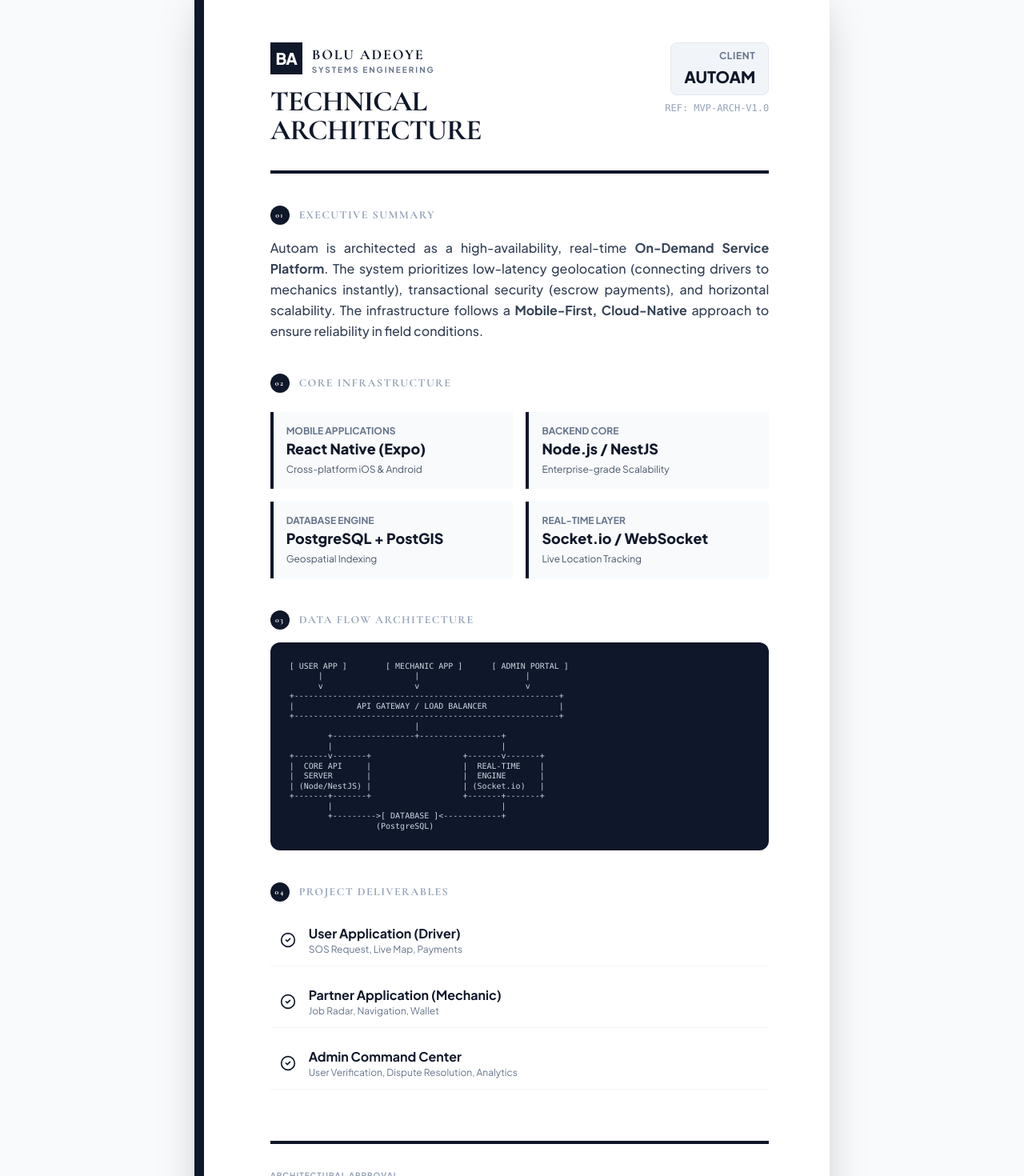
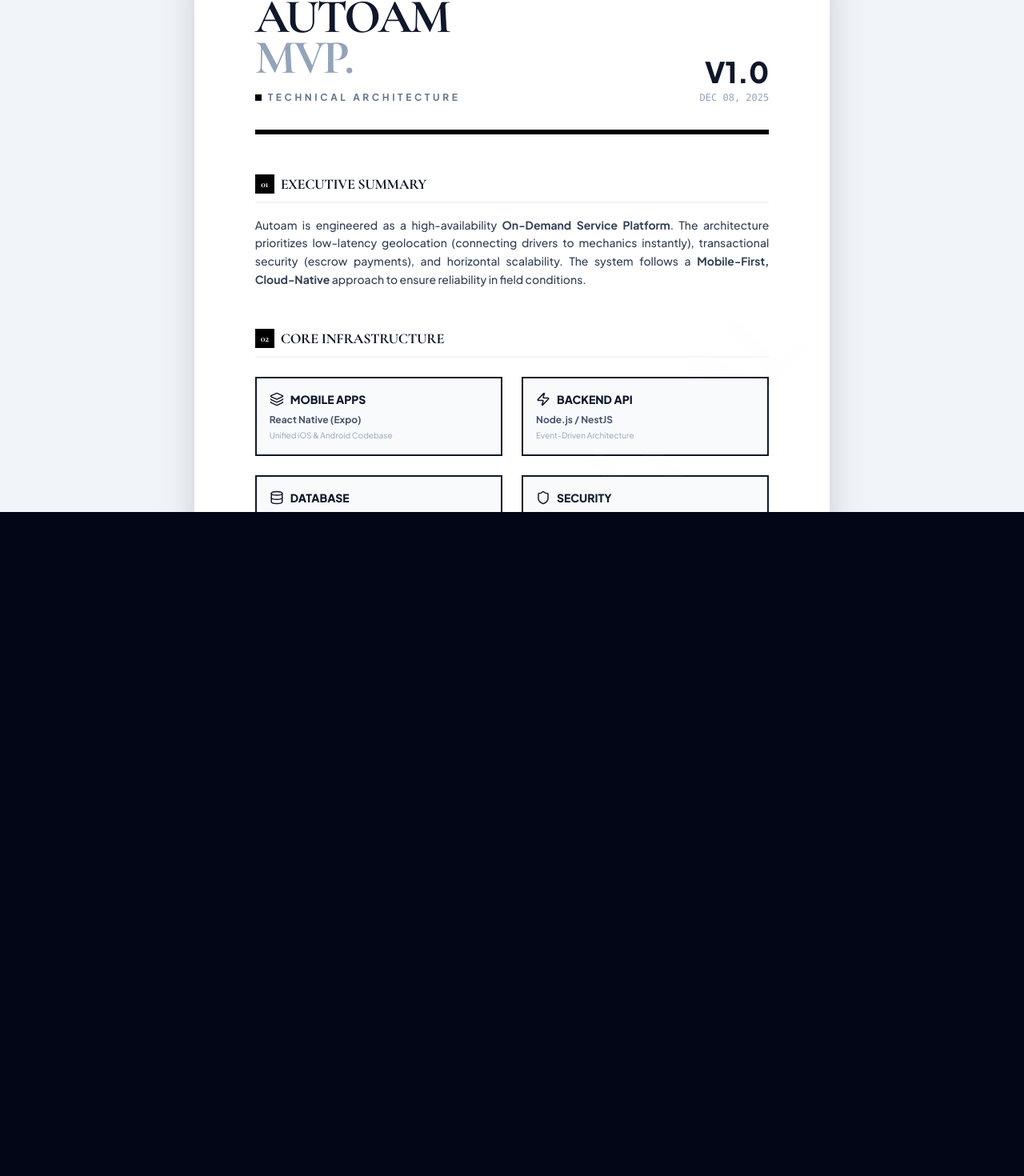
Before and after one commit to boluadeoye/world-class-blog-frontend, a Next.js app: page /proposal/autoam in a window 1280 px wide. Shown: the part 160-1630 px from the top of the page at 80% size. After the commit the page ends 800 px from the top, so only its background shows below. Built offline with nearby package versions, Linux system fonts and the light colour scheme.

Commit message:
Feat: Agency-grade proposal with Z-Index overlay to hide header

```diff
--- a/src/app/proposal/autoam/page.js
+++ b/src/app/proposal/autoam/page.js
@@ -1,127 +1,142 @@
 "use client";
-import { Download, ArrowLeft, CheckCircle2 } from "lucide-react";
+import { Download, ArrowLeft, CheckSquare, Layers, Shield, Zap, Database } from "lucide-react";
 import Link from "next/link";
+import { useEffect } from "react";
 
 export default function AutoamProposal() {
+
+  // === NUCLEAR OPTION: REMOVE GLOBAL HEADER ===
+  useEffect(() => {
+    // 1. Hide scrollbar on body to prevent double scrolling
+    document.body.style.overflow = "hidden";
+
+    // 2. Find and hide global headers/navs
+    const headers = document.querySelectorAll('header, nav, .sticky, .fixed');
+    headers.forEach(el => {
+      // Don't hide OUR toolbar (check if it's inside the proposal-root)
+      if (!el.closest('#proposal-root')) {
+        el.style.display = 'none';
+      }
+    });
+
+    return () => {
+      // Cleanup when leaving page
+      document.body.style.overflow = "";
+      headers.forEach(el => el.style.display = '');
+    };
+  }, []);
 
   const handlePrint = () => {
     window.print();
   };
 
   return (
-    <div className="min-h-screen bg-slate-50 text-slate-900 font-sans">
+    // ID used to protect our toolbar from the cleanup script
+    <div id="proposal-root" className="fixed inset-0 z-[9999] bg-slate-100 overflow-y-auto font-sans text-slate-900">
 
-      {/* === AGGRESSIVE CSS RESET === */}
-      <style jsx global>{`
-        /* Hide Global Header & Footer */
-        body > header, body > footer, nav { display: none !important; }
-        /* Reset Page Background */
-        body { background: #f8fafc !important; }
-        @media print {
-          body { background: white !important; }
-          .no-print { display: none !important; }
-          .page-break { page-break-before: always; }
-        }
-      `}</style>
-
-      {/* === TOOLBAR (Hidden on Print) === */}
-      <div className="no-print fixed top-0 left-0 right-0 bg-slate-900 text-white p-4 flex justify-between items-center shadow-xl z-50">
-        <Link href="/" className="flex items-center gap-2 text-sm font-bold text-slate-300 hover:text-white">
-          <ArrowLeft size={16} /> Exit
+      {/* === TOOLBAR (No Print) === */}
+      <div className="fixed top-0 left-0 right-0 bg-slate-900 text-white p-4 flex justify-between items-center shadow-2xl z-50 print:hidden">
+        <Link href="/" className="flex items-center gap-2 text-sm font-bold text-slate-400 hover:text-white uppercase tracking-widest">
+          <ArrowLeft size={16} /> Exit Viewer
         </Link>
+        <div className="flex items-center gap-4">
+          <span className="text-xs font-mono text-emerald-400 animate-pulse">● SYSTEM READY</span>
           <button
             onClick={handlePrint}
-          className="flex items-center gap-2 bg-white text-slate-900 hover:bg-slate-200 px-6 py-2 rounded-full font-bold text-sm transition-colors shadow-lg"
+            className="flex items-center gap-2 bg-white text-black hover:bg-slate-200 px-6 py-2 rounded-sm font-black text-xs uppercase tracking-widest transition-colors"
           >
-          <Download size={16} /> Export PDF
+            <Download size={16} /> Download PDF
           </button>
         </div>
+      </div>
 
-      {/* === A4 DOCUMENT === */}
-      <div className="max-w-[210mm] mx-auto bg-white shadow-2xl print:shadow-none min-h-[297mm] mt-20 print:mt-0 mb-20 print:mb-0 relative overflow-hidden">
+      {/* === A4 DOCUMENT CANVAS === */}
+      <div className="min-h-screen flex justify-center py-20 print:py-0 print:block">
+        <div className="w-[210mm] min-h-[297mm] bg-white shadow-2xl print:shadow-none print:w-full p-[20mm] relative">
 
-        {/* DECORATIVE SIDE BAR */}
-        <div className="absolute top-0 bottom-0 left-0 w-3 bg-slate-900 print:w-3"></div>
-
-        <div className="p-[20mm] pl-[25mm]">
+          {/* WATERMARK */}
+          <div className="absolute top-1/2 left-1/2 -translate-x-1/2 -translate-y-1/2 -rotate-45 text-9xl font-black text-slate-50 opacity-[0.03] pointer-events-none whitespace-nowrap">
+            CONFIDENTIAL
+          </div>
 
           {/* === HEADER === */}
-          <header className="flex justify-between items-start border-b-4 border-slate-900 pb-8 mb-10">
+          <header className="border-b-[6px] border-black pb-8 mb-12 flex justify-between items-end">
             <div>
-              {/* AGENCY LOGO */}
-              <div className="flex items-center gap-3 mb-4">
-                <div className="w-10 h-10 bg-slate-900 text-white flex items-center justify-center font-black text-xl tracking-tighter">
-                  BA
-                </div>
-                <div className="leading-none">
-                  <h1 className="text-lg font-black uppercase tracking-widest text-slate-900">Bolu Adeoye</h1>
-                  <p className="text-[10px] font-bold text-slate-500 uppercase tracking-[0.2em]">Systems Engineering</p>
+              <h1 className="text-6xl font-black tracking-tighter leading-[0.85] mb-4">
+                AUTOAM<br/>
+                <span className="text-slate-400">MVP.</span>
+              </h1>
+              <div className="flex items-center gap-2 text-xs font-bold uppercase tracking-[0.3em] text-slate-500">
+                <span className="w-2 h-2 bg-black"></span>
+                Technical Architecture
               </div>
             </div>
-              <h2 className="text-4xl font-black text-slate-900 uppercase tracking-tight leading-none">
-                Technical<br/>Architecture
-              </h2>
-            </div>
             <div className="text-right">
-              <div className="inline-block bg-slate-100 px-4 py-2 rounded-lg border border-slate-200">
-                <p className="text-xs font-bold text-slate-500 uppercase tracking-wider mb-1">Client</p>
-                <p className="text-xl font-black text-slate-900">AUTOAM</p>
-              </div>
-              <p className="text-xs font-mono text-slate-400 mt-2">REF: MVP-ARCH-V1.0</p>
+              <div className="text-4xl font-black mb-1">V1.0</div>
+              <p className="text-xs font-mono text-slate-400">DEC 08, 2025</p>
             </div>
           </header>
 
-          {/* === CONTENT === */}
-          <div className="space-y-10">
-
-            {/* 1. EXECUTIVE SUMMARY */}
-            <section>
-              <h3 className="flex items-center gap-3 text-sm font-black uppercase tracking-widest text-slate-400 mb-4">
-                <span className="w-6 h-6 rounded-full bg-slate-900 text-white flex items-center justify-center text-[10px]">01</span>
+          {/* === 01. EXECUTIVE SUMMARY === */}
+          <section className="mb-12">
+            <h3 className="text-lg font-black uppercase border-b-2 border-slate-100 pb-2 mb-4 flex items-center gap-2">
+              <span className="bg-black text-white w-6 h-6 flex items-center justify-center text-xs">01</span>
               Executive Summary
             </h3>
-              <p className="text-base leading-relaxed font-medium text-slate-700 text-justify">
-                Autoam is architected as a high-availability, real-time <strong>On-Demand Service Platform</strong>. The system prioritizes low-latency geolocation (connecting drivers to mechanics instantly), transactional security (escrow payments), and horizontal scalability. The infrastructure follows a <strong>Mobile-First, Cloud-Native</strong> approach to ensure reliability in field conditions.
+            <p className="text-sm leading-relaxed text-justify font-medium text-slate-700">
+              Autoam is engineered as a high-availability <strong>On-Demand Service Platform</strong>. The architecture prioritizes low-latency geolocation (connecting drivers to mechanics instantly), transactional security (escrow payments), and horizontal scalability. The system follows a <strong>Mobile-First, Cloud-Native</strong> approach to ensure reliability in field conditions.
             </p>
           </section>
 
-            {/* 2. THE STACK */}
-            <section>
-              <h3 className="flex items-center gap-3 text-sm font-black uppercase tracking-widest text-slate-400 mb-6">
-                <span className="w-6 h-6 rounded-full bg-slate-900 text-white flex items-center justify-center text-[10px]">02</span>
+          {/* === 02. THE STACK (Grid) === */}
+          <section className="mb-12">
+            <h3 className="text-lg font-black uppercase border-b-2 border-slate-100 pb-2 mb-6 flex items-center gap-2">
+              <span className="bg-black text-white w-6 h-6 flex items-center justify-center text-xs">02</span>
               Core Infrastructure
             </h3>
-              <div className="grid grid-cols-2 gap-4">
-                <div className="p-4 bg-slate-50 border-l-4 border-slate-900">
-                  <p className="text-xs font-bold text-slate-500 uppercase">Mobile Applications</p>
-                  <p className="text-lg font-black text-slate-900">React Native (Expo)</p>
-                  <p className="text-xs text-slate-600 mt-1">Cross-platform iOS & Android</p>
+            <div className="grid grid-cols-2 gap-6">
+              <div className="p-4 border-2 border-slate-900 bg-slate-50">
+                <div className="flex items-center gap-2 mb-2 text-slate-900">
+                  <Layers size={18} />
+                  <span className="font-black text-sm uppercase">Mobile Apps</span>
                 </div>
-                <div className="p-4 bg-slate-50 border-l-4 border-slate-900">
-                  <p className="text-xs font-bold text-slate-500 uppercase">Backend Core</p>
-                  <p className="text-lg font-black text-slate-900">Node.js / NestJS</p>
-                  <p className="text-xs text-slate-600 mt-1">Enterprise-grade Scalability</p>
+                <p className="text-xs font-bold text-slate-600">React Native (Expo)</p>
+                <p className="text-[10px] text-slate-400 mt-1">Unified iOS & Android Codebase</p>
               </div>
-                <div className="p-4 bg-slate-50 border-l-4 border-slate-900">
-                  <p className="text-xs font-bold text-slate-500 uppercase">Database Engine</p>
-                  <p className="text-lg font-black text-slate-900">PostgreSQL + PostGIS</p>
-                  <p className="text-xs text-slate-600 mt-1">Geospatial Indexing</p>
+              <div className="p-4 border-2 border-slate-900 bg-slate-50">
+                <div className="flex items-center gap-2 mb-2 text-slate-900">
+                  <Zap size={18} />
+                  <span className="font-black text-sm uppercase">Backend API</span>
                 </div>
-                <div className="p-4 bg-slate-50 border-l-4 border-slate-900">
-                  <p className="text-xs font-bold text-slate-500 uppercase">Real-Time Layer</p>
-                  <p className="text-lg font-black text-slate-900">Socket.io / WebSocket</p>
-                  <p className="text-xs text-slate-600 mt-1">Live Location Tracking</p>
+                <p className="text-xs font-bold text-slate-600">Node.js / NestJS</p>
+                <p className="text-[10px] text-slate-400 mt-1">Event-Driven Architecture</p>
+              </div>
+              <div className="p-4 border-2 border-slate-900 bg-slate-50">
+                <div className="flex items-center gap-2 mb-2 text-slate-900">
+                  <Database size={18} />
+                  <span className="font-black text-sm uppercase">Database</span>
+                </div>
+                <p className="text-xs font-bold text-slate-600">PostgreSQL + PostGIS</p>
+                <p className="text-[10px] text-slate-400 mt-1">Geospatial Indexing</p>
+              </div>
+              <div className="p-4 border-2 border-slate-900 bg-slate-50">
+                <div className="flex items-center gap-2 mb-2 text-slate-900">
+                  <Shield size={18} />
+                  <span className="font-black text-sm uppercase">Security</span>
+                </div>
+                <p className="text-xs font-bold text-slate-600">TLS 1.3 & Escrow</p>
+                <p className="text-[10px] text-slate-400 mt-1">PCI-DSS Compliant Payments</p>
               </div>
             </div>
           </section>
 
-            {/* 3. SYSTEM DIAGRAM */}
-            <section>
-              <h3 className="flex items-center gap-3 text-sm font-black uppercase tracking-widest text-slate-400 mb-4">
-                <span className="w-6 h-6 rounded-full bg-slate-900 text-white flex items-center justify-center text-[10px]">03</span>
-                Data Flow Architecture
+          {/* === 03. ARCHITECTURE DIAGRAM === */}
+          <section className="mb-12">
+            <h3 className="text-lg font-black uppercase border-b-2 border-slate-100 pb-2 mb-4 flex items-center gap-2">
+              <span className="bg-black text-white w-6 h-6 flex items-center justify-center text-xs">03</span>
+              Data Flow
             </h3>
-              <div className="bg-slate-900 text-slate-300 p-6 rounded-xl font-mono text-[10px] leading-tight whitespace-pre overflow-hidden shadow-inner">
+            <div className="bg-slate-900 p-6 text-white font-mono text-[10px] leading-tight whitespace-pre overflow-hidden rounded-sm">
 {`[ USER APP ]        [ MECHANIC APP ]      [ ADMIN PORTAL ]
       |                   |                      |
       v                   v                      v
@@ -142,56 +157,45 @@ export default function AutoamProposal() {
             </div>
           </section>
 
-            {/* 4. DELIVERABLES */}
-            <section>
-              <h3 className="flex items-center gap-3 text-sm font-black uppercase tracking-widest text-slate-400 mb-4">
-                <span className="w-6 h-6 rounded-full bg-slate-900 text-white flex items-center justify-center text-[10px]">04</span>
-                Project Deliverables
+          {/* === 04. DELIVERABLES LIST === */}
+          <section className="mb-12">
+            <h3 className="text-lg font-black uppercase border-b-2 border-slate-100 pb-2 mb-4 flex items-center gap-2">
+              <span className="bg-black text-white w-6 h-6 flex items-center justify-center text-xs">04</span>
+              Scope of Work
             </h3>
-              <div className="space-y-3">
-                <div className="flex items-center gap-4 p-3 border-b border-slate-100">
-                  <CheckCircle2 size={20} className="text-slate-900" />
-                  <div>
-                    <p className="font-bold text-slate-900">User Application (Driver)</p>
-                    <p className="text-xs text-slate-500">SOS Request, Live Map, Payments</p>
-                  </div>
-                </div>
-                <div className="flex items-center gap-4 p-3 border-b border-slate-100">
-                  <CheckCircle2 size={20} className="text-slate-900" />
-                  <div>
-                    <p className="font-bold text-slate-900">Partner Application (Mechanic)</p>
-                    <p className="text-xs text-slate-500">Job Radar, Navigation, Wallet</p>
-                  </div>
-                </div>
-                <div className="flex items-center gap-4 p-3 border-b border-slate-100">
-                  <CheckCircle2 size={20} className="text-slate-900" />
-                  <div>
-                    <p className="font-bold text-slate-900">Admin Command Center</p>
-                    <p className="text-xs text-slate-500">User Verification, Dispute Resolution, Analytics</p>
-                  </div>
-                </div>
-              </div>
+            <ul className="space-y-3 text-sm font-medium text-slate-700">
+              <li className="flex items-start gap-3">
+                <CheckSquare size={16} className="mt-0.5 text-black" />
+                <span><strong>User App:</strong> SOS Request, Live Map Tracking, Vehicle Profile, Payments.</span>
+              </li>
+              <li className="flex items-start gap-3">
+                <CheckSquare size={16} className="mt-0.5 text-black" />
+                <span><strong>Partner App:</strong> Job Radar, Turn-by-Turn Navigation, Earnings Wallet.</span>
+              </li>
+              <li className="flex items-start gap-3">
+                <CheckSquare size={16} className="mt-0.5 text-black" />
+                <span><strong>Admin Panel:</strong> User Verification, Dispute Resolution, Financial Analytics.</span>
+              </li>
+            </ul>
           </section>
 
-          </div>
+          {/* === FOOTER / SIGNATURE === */}
+          <footer className="mt-auto pt-12 flex justify-between items-end">
+            <div>
+              <p className="text-[10px] font-bold text-slate-400 uppercase tracking-widest mb-6">Architectural Approval</p>
 
-          {/* === FOOTER / SIGNATURE === */}
-          <footer className="mt-16 pt-8 border-t-4 border-slate-900 flex justify-between items-end">
-            <div>
-              <p className="text-[10px] font-bold text-slate-400 uppercase tracking-widest mb-4">Architectural Approval</p>
-
-              {/* DIGITAL SIGNATURE */}
-              <div className="font-serif italic text-3xl text-slate-900 mb-2" style={{ fontFamily: 'cursive' }}>
+              {/* SIGNATURE IMAGE OR FONT */}
+              <div className="font-serif italic text-4xl text-black mb-2" style={{ fontFamily: 'cursive' }}>
                 Boluwatife Adeoye
               </div>
 
-              <div className="h-px w-40 bg-slate-300 mb-2"></div>
-              <p className="text-sm font-black text-slate-900 uppercase">Lead Technical Architect</p>
+              <div className="h-1 w-32 bg-black mb-2"></div>
+              <p className="text-sm font-black text-black uppercase">Lead Technical Architect</p>
               <p className="text-xs text-slate-500">boluadeoye.com.ng</p>
             </div>
 
             <div className="text-right">
-              <div className="w-16 h-16 bg-slate-900 text-white flex items-center justify-center font-black text-2xl">
+              <div className="w-20 h-20 bg-black text-white flex items-center justify-center font-black text-3xl">
                 BA
               </div>
             </div>
```
Lines whose indentation alone changed are shown as unchanged.
